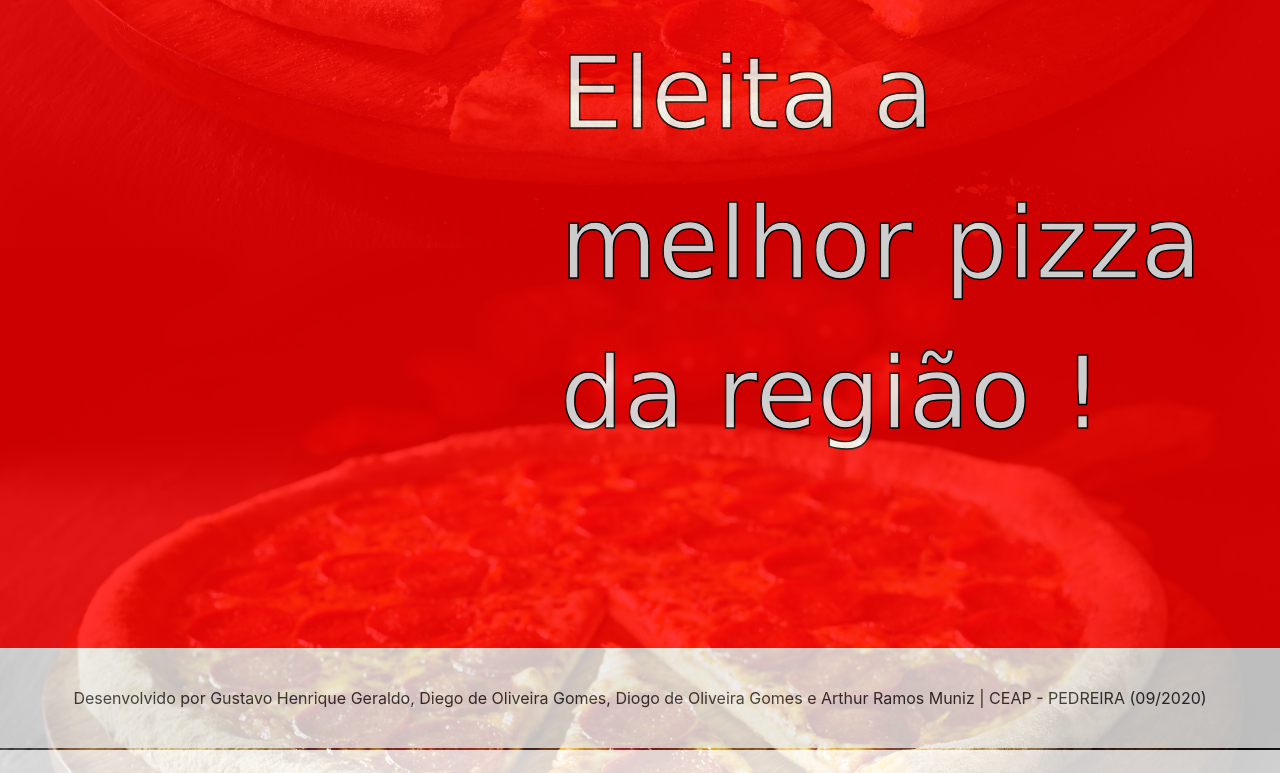
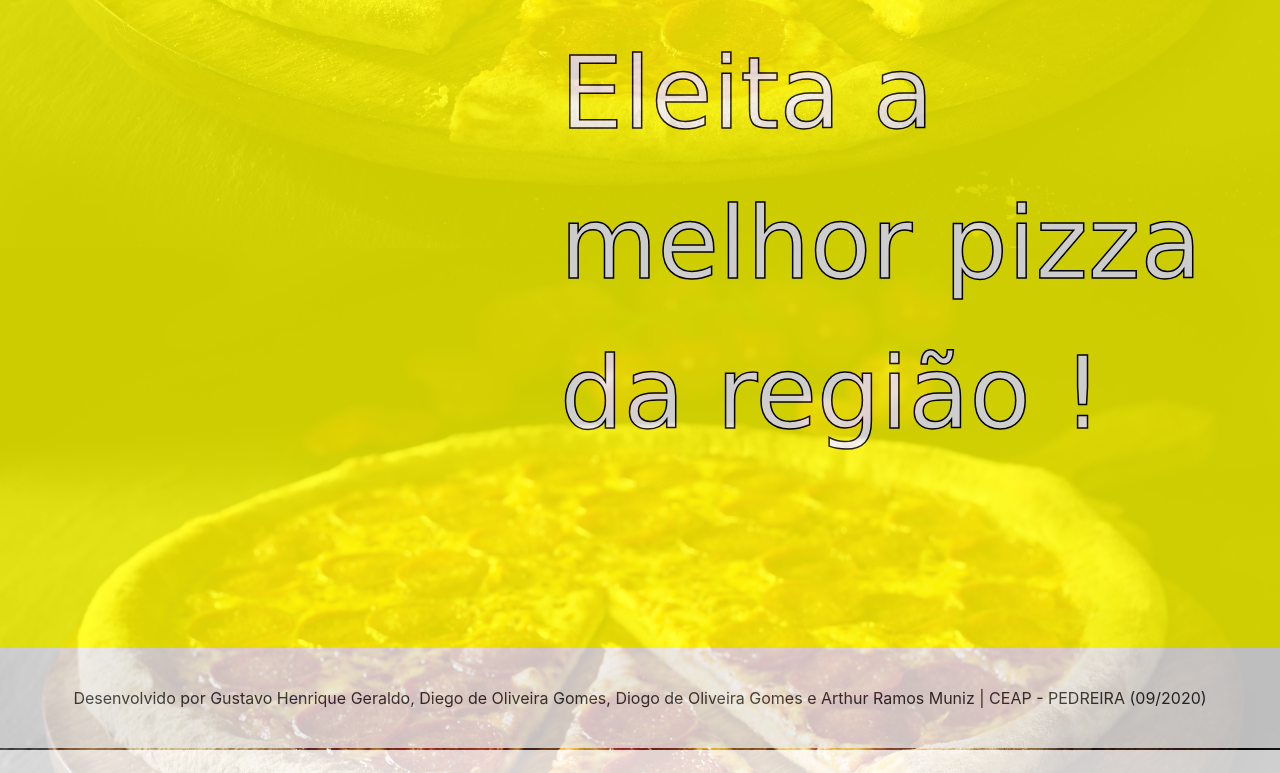
Before and after one commit to gugarga49/gugarga49.github.io, a plain HTML site: page index.html in a window 1280 px wide. Shown: the part 152-925 px from the top of the page. Drawn offline with nearby package versions, Linux system fonts and the light colour scheme; a script that the page names is missing; a web font is replaced by a local one.

Commit message:
Update index.html

```diff
--- a/index.html
+++ b/index.html
@@ -32,7 +32,7 @@
 
 		.img-logo {background-image: url(logo.png); background-size: cover; background-position: center; width: 200px;  position: relative; height: 100%; float:left; margin-left: 8% }
 
-		.capafundo { display: flex; align-items: center; justify-content: center;width: 100%; height: 100vh; background-color:red;}
+		.capafundo { display: flex; align-items: center; justify-content: center;width: 100%; height: 100vh; background-color:yellow;}
 
 		body{
 			  content: "";
```
